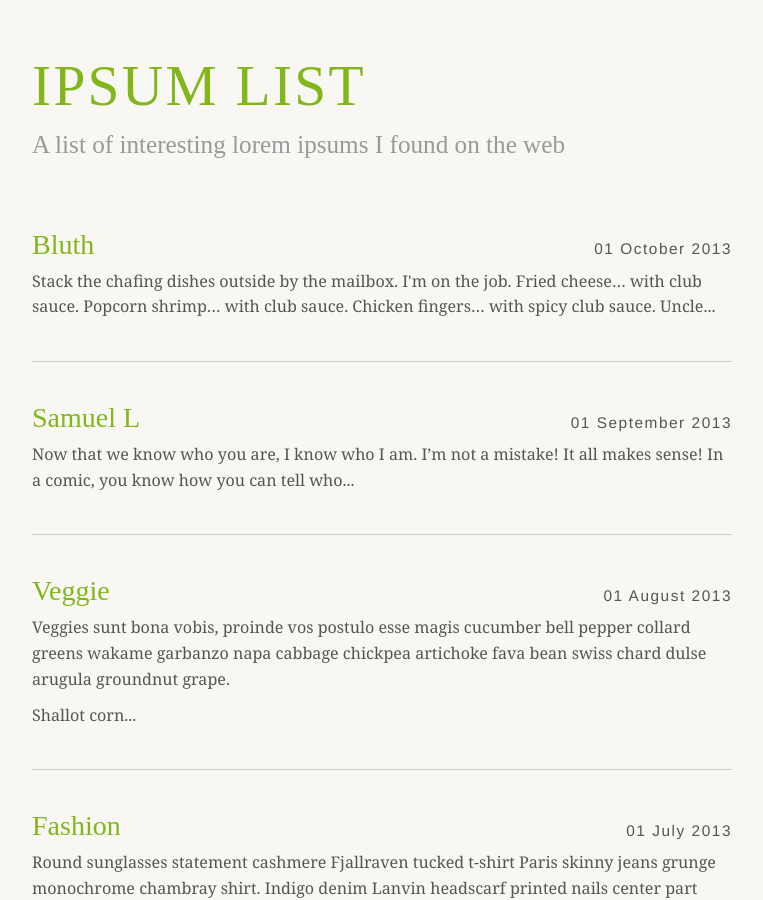
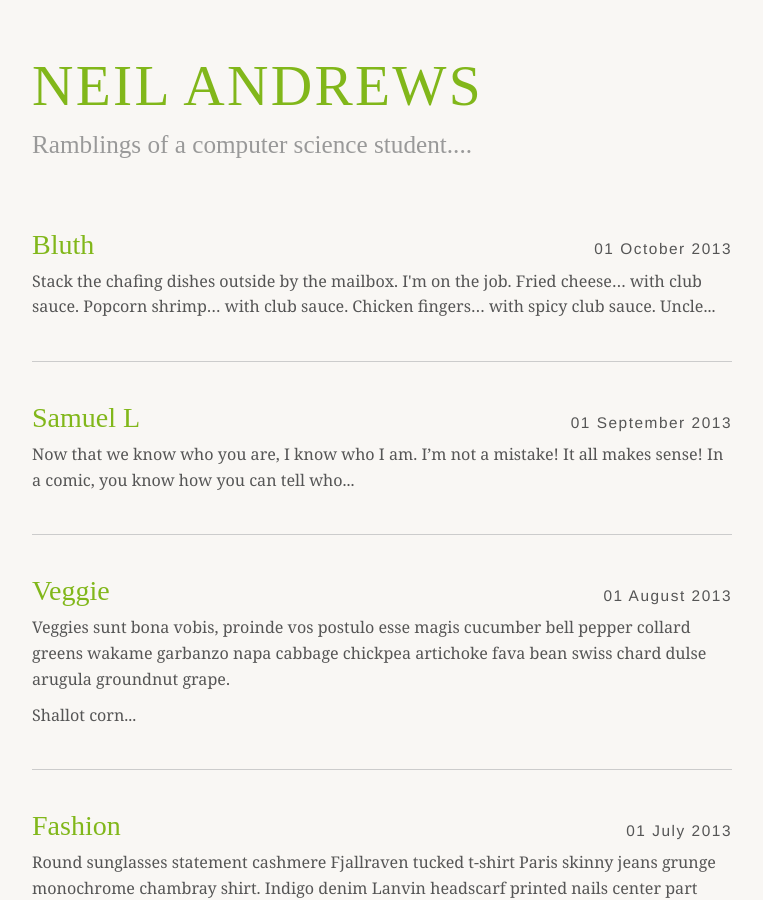
Before and after one commit to neilandrews/neilandrews.github.io, a Jekyll site: the page built from index.html, in a window 1280 px wide and 900 px high. Shown: the whole window, without its empty margins (258-1021 px from the left). Built offline with Jekyll 4.4.1, drawn with Linux system fonts in a browser that asks for light colours; some web fonts are replaced; the list of posts is cut into pages by our own code.

Commit message:
more default layout updates

```diff
--- a/index.html
+++ b/index.html
@@ -8,8 +8,8 @@ title: Mainpage
     <main class="container">
     	<div class="row-fluid">
     		<section class="content">
-    		  <h1>Ipsum List</h1>
-          <div class="sub-title">A list of interesting lorem ipsums I found on the web</div>
+    		  <h1>Neil Andrews</h1>
+          <div class="sub-title">Ramblings of a computer science student....</div>
     		</section>
     		<ul class="entries">
     		{% for post in paginator.posts %}
```
